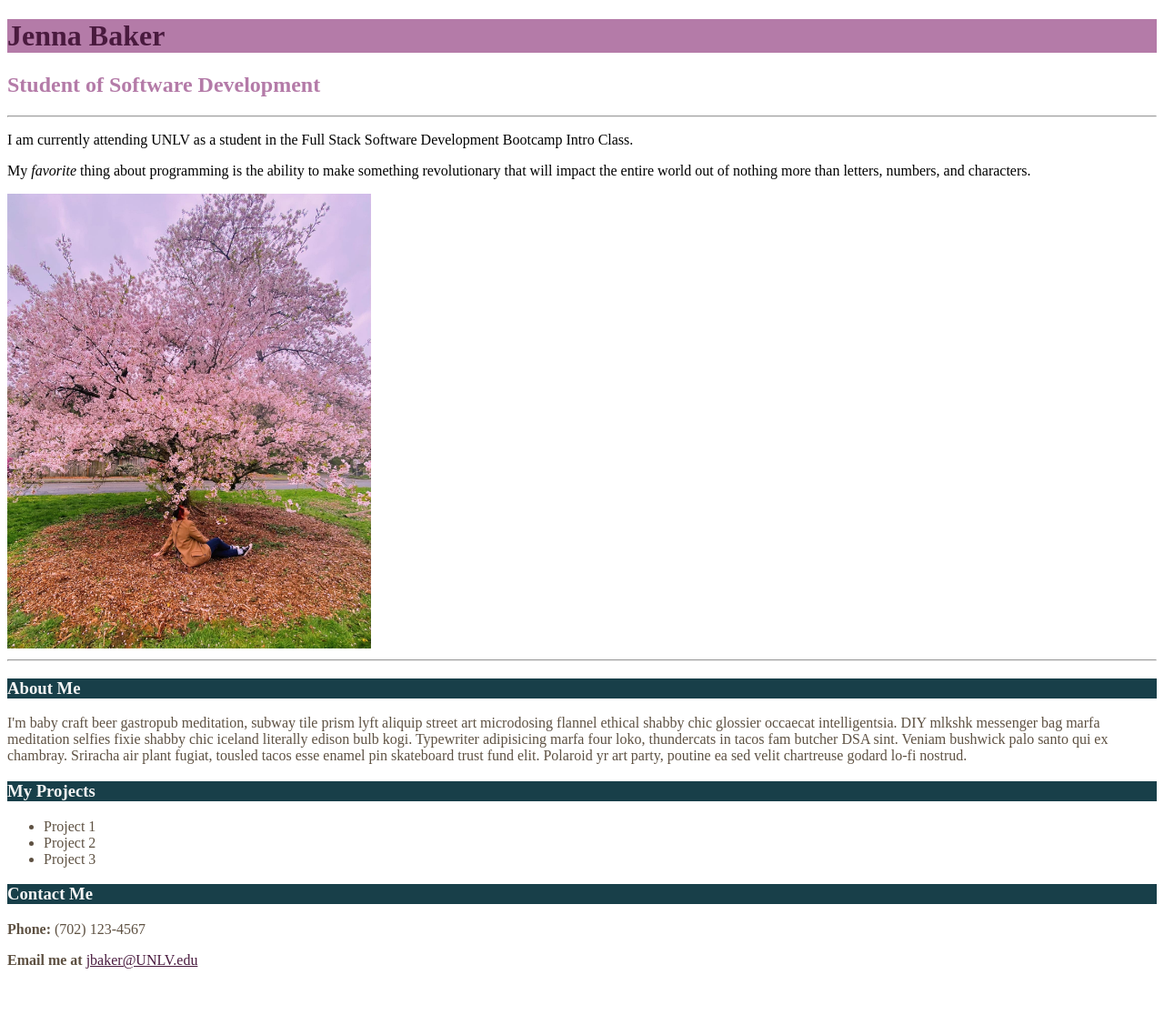
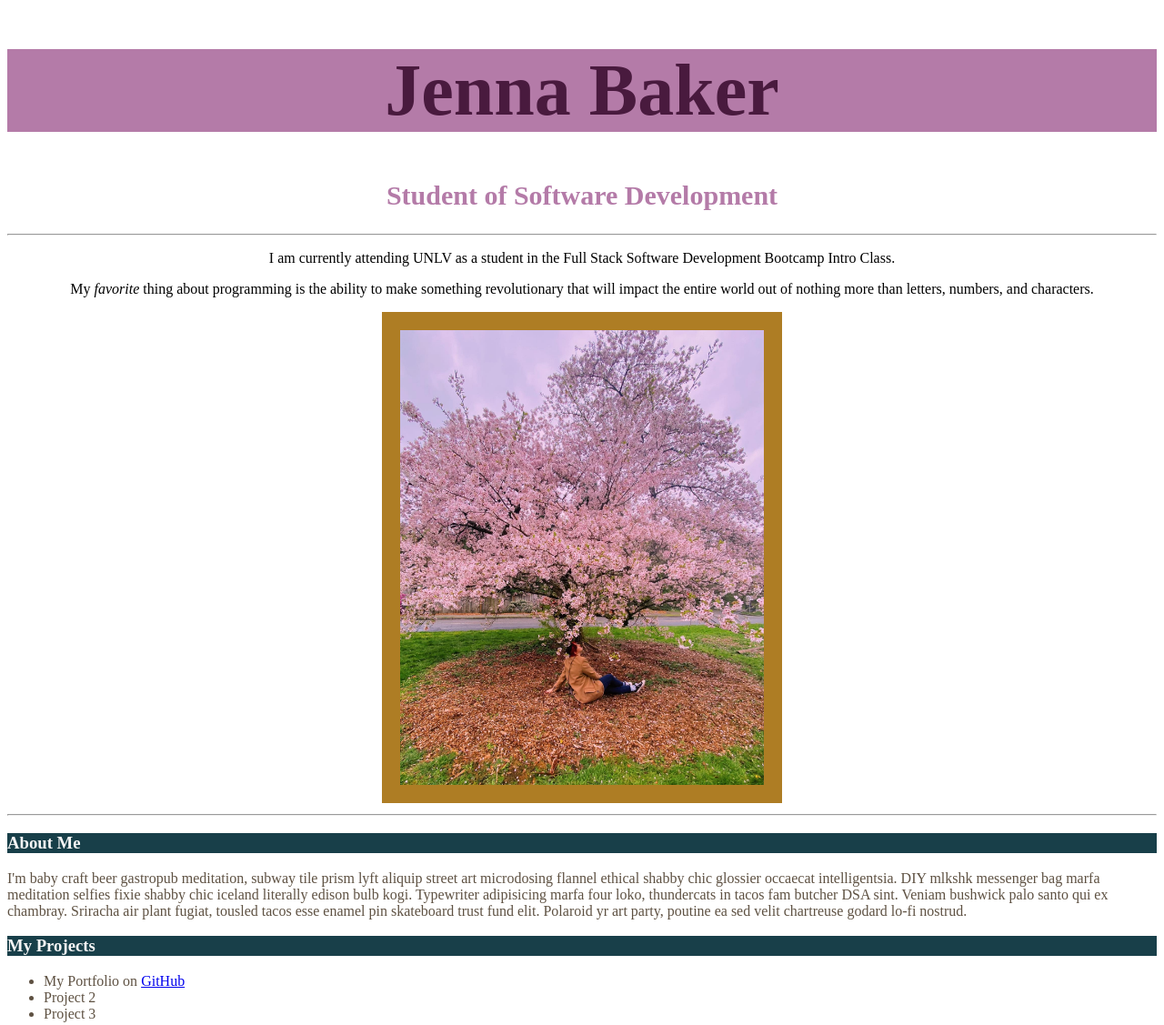
Before and after one commit to jennaration2012/my_portfolio_unlv, a plain HTML site: page index.html in a window 1280 px wide. Shown: the top 1127 px of the page at 91% size. Before the commit the page ends 1081 px from the top, so only its background shows below. Drawn offline with Linux system fonts and the light colour scheme.

Commit message:
added more CSS stylizing

```diff
--- a/Assets/style.css
+++ b/Assets/style.css
@@ -1,10 +1,12 @@
 h1{
     color:#491a3e;
     background: #b47ba8;
+    font-size: 80px;
 }
 
 #pink-font{
     color: #b47ba8;
+    font-size: 30px
 }
 
 .teal-bg{
@@ -16,6 +18,14 @@ h1{
     color: #5e5142;
 }
 
-#purple-font{
+#purple-font:hover{
     color: #491a3e
 }
+
+img{
+    border:20px solid #ae7d24
+}
+
+#gold-font:hover{
+    color:#ae7d24
+}
--- a/index.html
+++ b/index.html
@@ -9,18 +9,18 @@
 </head>
 <body>
     <div>
-        <h1><strong>Jenna Baker</strong></h1>
-        <h2 id="pink-font"> Student of Software Development</h2>
+        <h1><center><strong>Jenna Baker</strong></center></h1>
+        <h2 id="pink-font"><center>Student of Software Development</center></h2>
         <hr>
-        <p> I am currently attending UNLV as a student in the Full Stack Software Development Bootcamp Intro Class.</p>
-        <p> My <i>favorite</i> thing about programming is the ability to make something revolutionary that will impact the entire world out of nothing more than letters, numbers, and characters.</p>
-         <img alt="Image of Me" src="./Assets/Images/277534020_1835188140014035_5587648123099571936_n (1).jpg"  width="400">
+        <p><center>I am currently attending UNLV as a student in the Full Stack Software Development Bootcamp Intro Class.</center> </p>
+        <p><center>My <i>favorite</i> thing about programming is the ability to make something revolutionary that will impact the entire world out of nothing more than letters, numbers, and characters.</center></p>
+         <center><img alt="Image of Me" src="./Assets/Images/277534020_1835188140014035_5587648123099571936_n (1).jpg"  width="400"></center>
          <hr>
          <h3 class="teal-bg"> About Me</h3>
          <p class="taupe-font">I'm baby craft beer gastropub meditation, subway tile prism lyft aliquip street art microdosing flannel ethical shabby chic glossier occaecat intelligentsia. DIY mlkshk messenger bag marfa meditation selfies fixie shabby chic iceland literally edison bulb kogi. Typewriter adipisicing marfa four loko, thundercats in tacos fam butcher DSA sint. Veniam bushwick palo santo qui ex chambray. Sriracha air plant fugiat, tousled tacos esse enamel pin skateboard trust fund elit. Polaroid yr art party, poutine ea sed velit chartreuse godard lo-fi nostrud.</p>
          <h3 class="teal-bg">My Projects</h3>
         <ul>
-            <li class="taupe-font">Project 1</li>
+            <li class="taupe-font">My Portfolio on <a id="gold-font" href="https://github.com/jennaration2012/jennaration2012.git"> GitHub</a></li>
             <li class="taupe-font">Project 2</li>
             <li class="taupe-font">Project 3</li>
        </ul>
```
